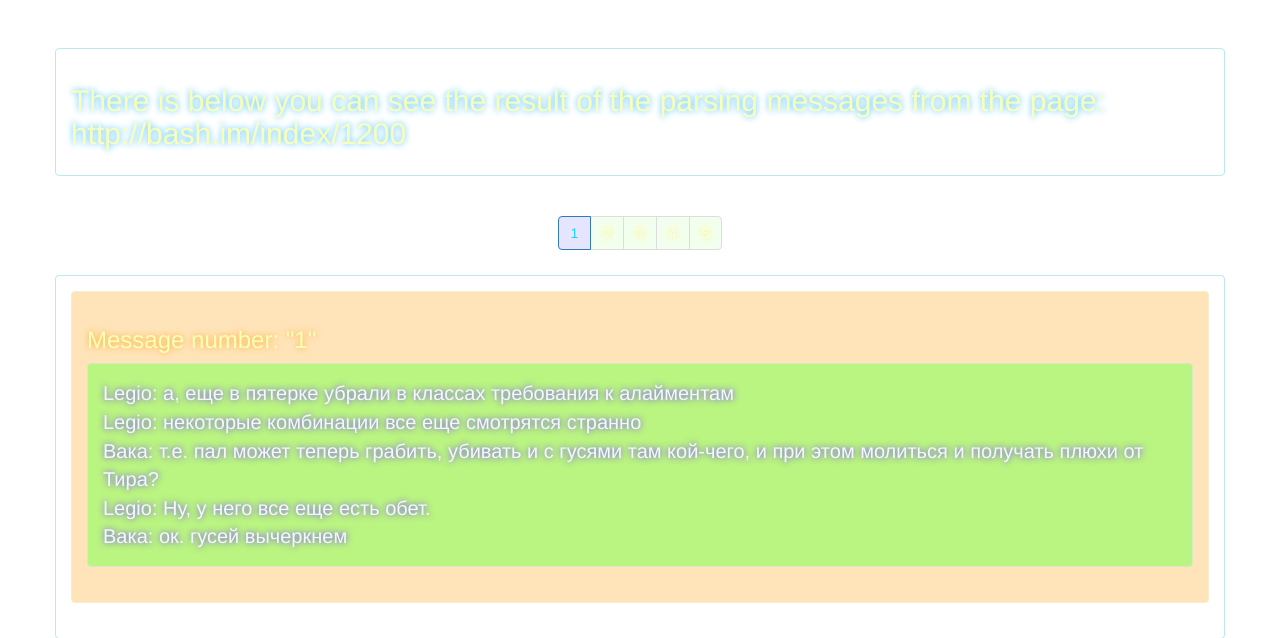
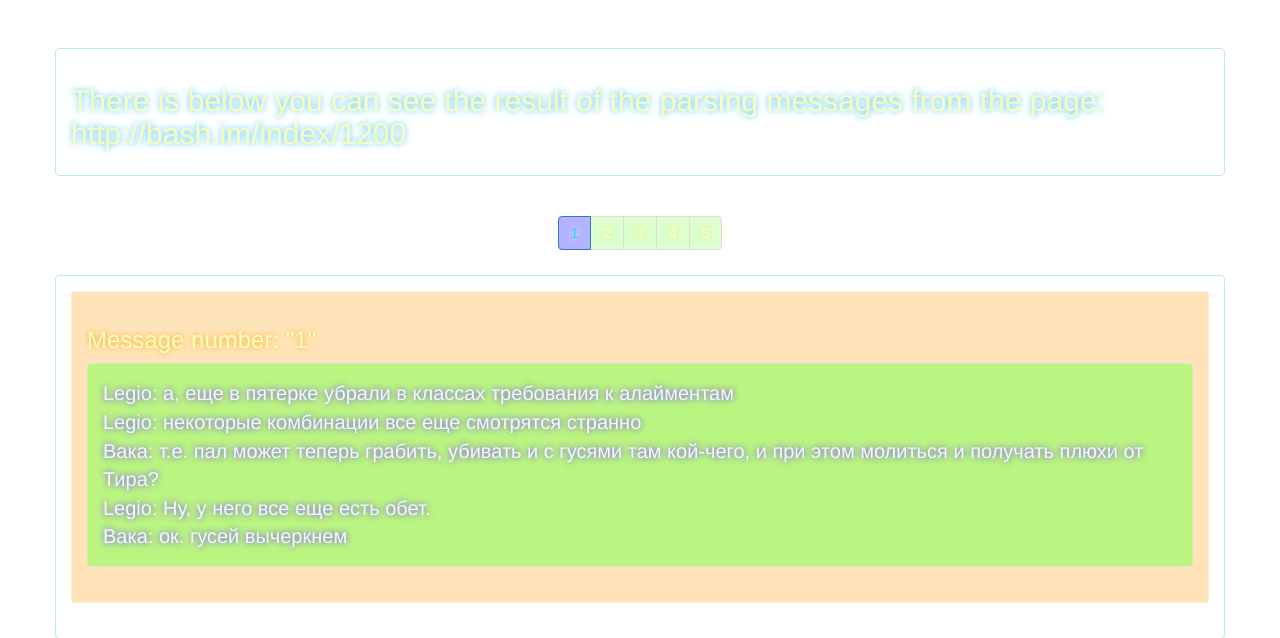
Before and after one commit to RomaSlobodeniuk/Work_with_DB, a PHP site: page /?Cpag=1 in a window 1280 px wide. Shown: the top 638 px of the page. Run offline with PHP 8.4, Linux system fonts and the light colour scheme; data that the repository does not hold is empty.

Commit message:
some additional changes in style

```diff
--- a/Parsing/main/css/my_style.css
+++ b/Parsing/main/css/my_style.css
@@ -24,13 +24,19 @@
 }
 
 .pagination li a{
-    background: rgba(141, 255, 92, 0.1);
+    background: rgba(141, 255, 92, 0.3);
     color: #fcfaff;
     text-shadow: 0 0 6px rgb(255, 237, 6);
 }
 
+.pagination li a:hover{
+    background: rgba(8, 6, 255, 0.3);
+    color: #1ad6ff;
+    text-shadow: 0 0 6px rgb(247, 246, 255);
+}
+
 .pagination>.active>span{
-    background: rgba(8, 6, 255, 0.1);
+    background: rgba(8, 6, 255, 0.3);
     color: #1ad6ff;
     text-shadow: 0 0 6px rgb(247, 246, 255);
 }
```
